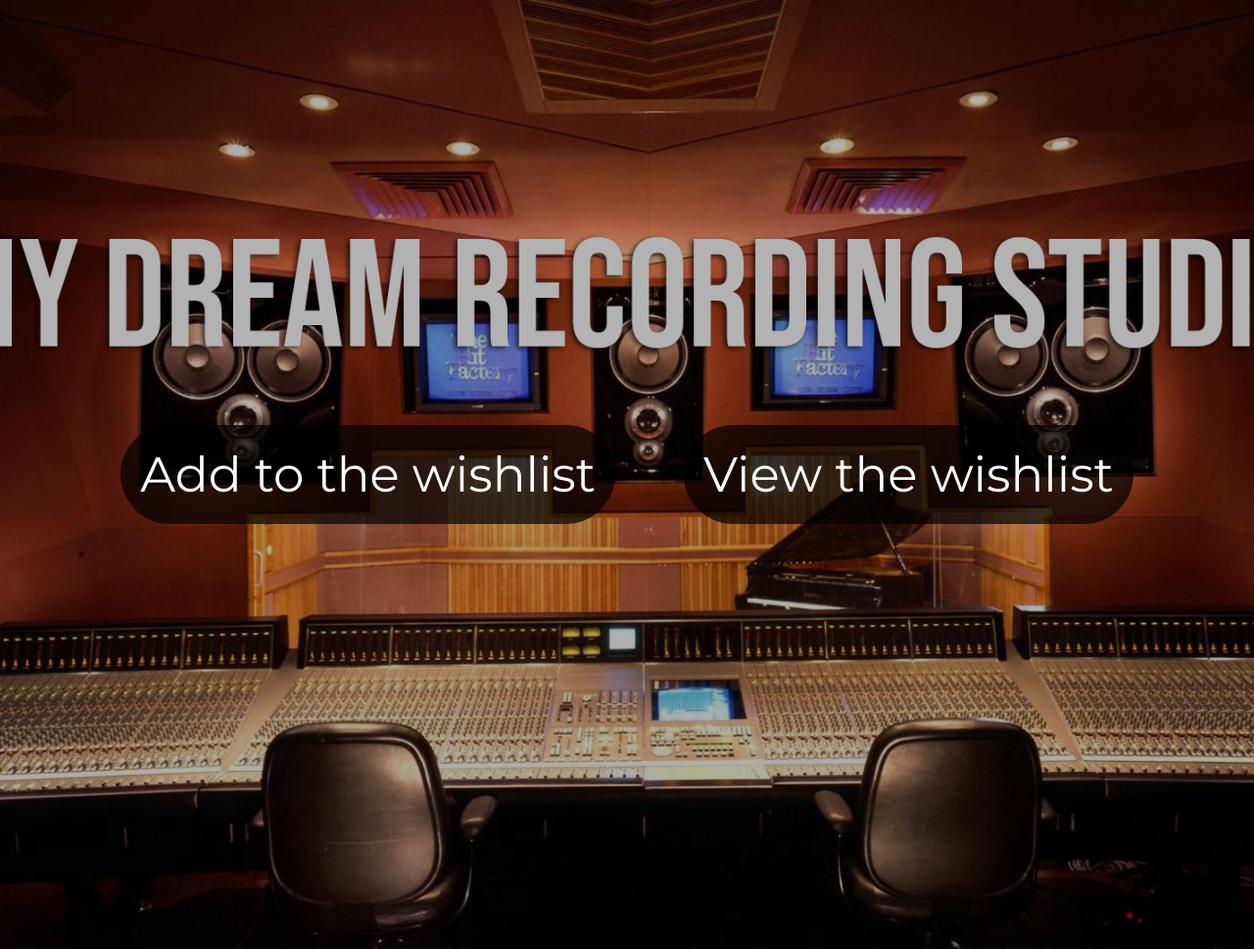
After one commit to danieldidit/Dream-Recording-Studio-Wishlist, a PHP site: page / in a window 1280 px wide. The commit adds this page. Shown: the whole page at 98% size. Run offline with PHP 8.4, Linux system fonts and the light colour scheme.

Commit message:
Commit # 2 Looks like I'm done, but I plan on taking one last look tomorrow with fresh eyes. I added a lot of styling and functionality today. Everything works great!

```diff
--- /dev/null
+++ b/css/styles.css
@@ -0,0 +1,189 @@
+
+/*******************/
+/* General Styling */
+/*******************/
+
+body{
+    padding: 0px;
+    margin: 0px;
+}
+
+/**********************/
+/***** index.html *****/
+/**********************/
+
+/*****************/
+/* Index Styling */
+/*****************/
+
+.index > main{
+
+    font-family:  'Montserrat';
+    height: 969px;
+    width: auto;
+
+    background-image: url(../img/1.jpg);
+    background-position: center;
+    background-size: cover;
+    display: flex;
+    justify-content: center;
+    align-items: center;
+}
+.index > main > section{
+    background-color: rgba(0, 0, 0, 0.3);
+    display: flex;
+    justify-content: center;
+    align-items: center;
+    width: 100%;
+    height: 100%;
+}
+
+.index > main > section > div:nth-child(1){
+    padding: 35px;
+
+}
+
+.index > main > section > div:nth-child(2){
+    padding: 35px;
+}
+
+.index > main > section > div:nth-child(1) > a{
+    font-size: 50px;
+    text-decoration: none;
+    color: white;
+    padding: 20px;
+    background-color: rgba(0, 0, 0, 0.7);
+    border-radius: 80px;
+}
+.index > main > section > div:nth-child(2) > a{
+    font-size: 50px;
+    text-decoration: none;
+    color: white;
+    padding: 20px;
+    background-color: rgba(0, 0, 0, 0.7);
+    border-radius: 80px;
+}
+.index > main > section > div:nth-child(1) > a:hover{
+    color: burlywood;
+}
+.index > main > section > div:nth-child(2) > a:hover{
+    color: burlywood;
+}
+
+/************************/
+/***** wishlist.php *****/
+/************************/
+
+/********************/
+/* Wishlist Styling */
+/********************/
+
+.wishlist > main {
+    background-image: url(../img/2.jpg);
+    background-position: center;
+    background-size: cover;
+    height: 1200px;
+    width: auto;
+}
+.wishlist > main > div {
+    background-color: rgba(0, 0, 0, 0.5);
+    height: 100%;
+    width: 100%;
+    display: flex;
+    align-items: center;
+    flex-direction: column;
+}
+.wishlist > main > div > div {
+    padding: 30px;
+}
+
+.wishlist > main > div > div > a {
+    font-size: 25px;
+    text-decoration: none;
+    color: white;
+    padding: 0px 100px 0px 100px;
+}
+
+.wishlist > main > div > div > a:hover{
+    color: burlywood;
+}
+
+.wishlist > main > div > h1 {
+    font-size: 80px;
+    color: white;
+}
+.wishlist > main > div > table {
+    width: 1300px;
+}
+
+/********************************/
+/***** wishlist-details.php *****/
+/********************************/
+
+/****************************/
+/* Wishlist-Details Styling */
+/****************************/
+
+.wishlist-details > main {
+    background-image: url(../img/3.jpg);
+    background-position: center;
+    background-size: cover;
+    height: 969px;
+    max-width: none;
+}
+.wishlist-details > main > div{
+    background-color: rgba(0, 0, 0, 0.5);
+    width: 100%;
+    height: 100%;
+    padding: 25px;
+
+}
+.wishlist-details > main > div > h1{
+    color: white;
+}
+.wishlist-details > main > div > form{
+    color: white;
+}
+.wishlist-details > main > div > div{
+    padding-top: 25px;
+}
+.wishlist-details > main > div > div > a{
+    text-decoration: none;
+    color: white;
+    padding: 25px;
+    font-size: 25px;
+}
+.wishlist-details > main > div > div > a:hover{
+    color: burlywood;
+}
+
+/*****************************/
+/***** save-wishlist.php *****/
+/*****************************/
+
+/*************************/
+/* Save-Wishlist Styling */
+/*************************/
+
+.save-wishlist > main{
+    font-size: 100px;
+    display: flex;
+    justify-content: center;
+    align-items: center;
+    background-image: url(../img/4.png);
+    background-position: center;
+    background-size: cover;
+    height: 969px;
+    width: auto;
+}
+.save-wishlist > main > a{
+    font-size: 50px;
+    text-decoration: none;
+    color: white;
+    padding: 20px;
+    background-color: rgba(0, 0, 0, 0.7);
+    border-radius: 80px;
+}
+.save-wishlist > main > a:hover{
+    color: burlywood;
+}
--- /dev/null
+++ b/index.html
@@ -0,0 +1,31 @@
+<!DOCTYPE html>
+<html lang="en">
+<head>
+    <!-- Meta Data -->
+    <meta charset="utf-8">
+    <meta name="viewport" content="width=device-width, initial-scale=1">
+    <title>Dream Recording Studio Wishlist</title>
+    <meta name="description" content="Daniel Humphreys Assignment 1">
+    <meta name="robots" content="noindex,nofollow">
+    <!--Inserted fonts-->
+    <link href="https://fonts.googleapis.com/css2?family=Montserrat:wght@400;500;600;700&family=Roboto:wght@400;500;700&display=swap"
+          rel="stylesheet">
+    <!-- CSS Styling -->
+    <link rel="stylesheet" href="./css/styles.css">
+</head>
+<!--Gives body the index class -->
+<body class="index">
+<main>
+    <section>
+        <div>
+            <!-- Links to the page where you can add to the wishlist -->
+            <a href="wishlist-details.php">Add to the wishlist</a>
+        </div>
+        <div>
+            <!-- Links to the page where you can view to the wishlist -->
+            <a href="wishlist.php">View the wishlist</a>
+        </div>
+    </section>
+</main>
+</body>
+</html>
```
Also changed, not shown: save-wishlist.php (+10 -3 lines), wishlist-details.php (+12 -5 lines), wishlist.php (+16 -3 lines), img/1.jpg (added), img/2.jpg (added), img/3.jfif (added), img/3.jpg (added), img/4.png (added).
